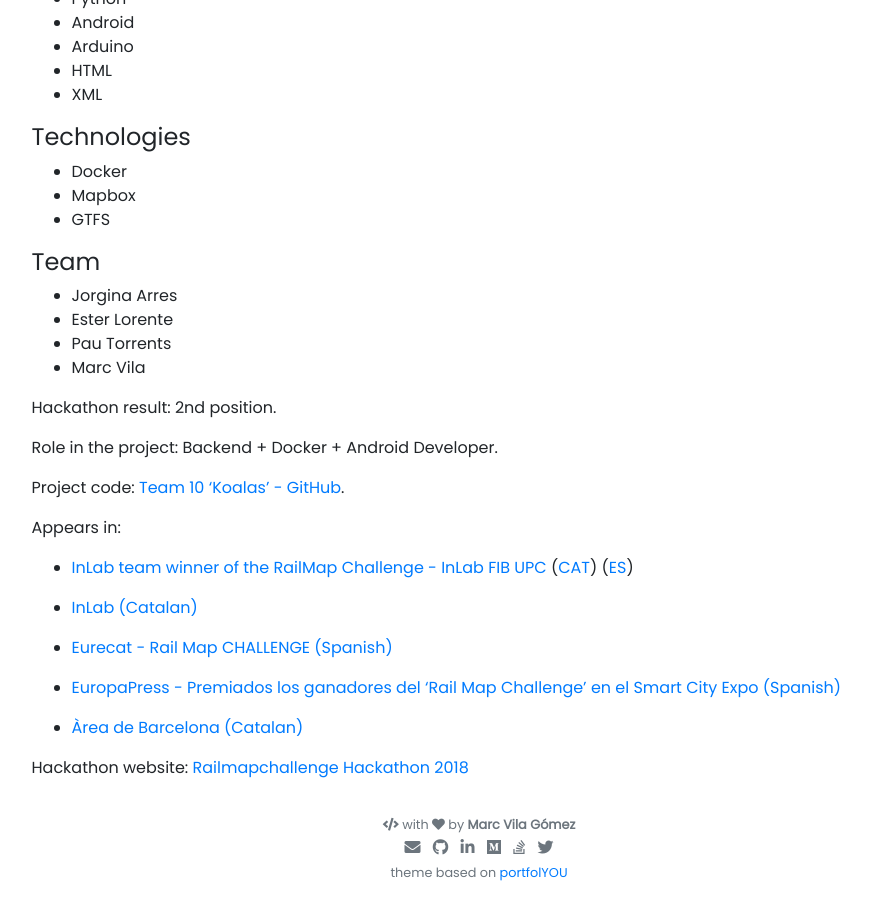
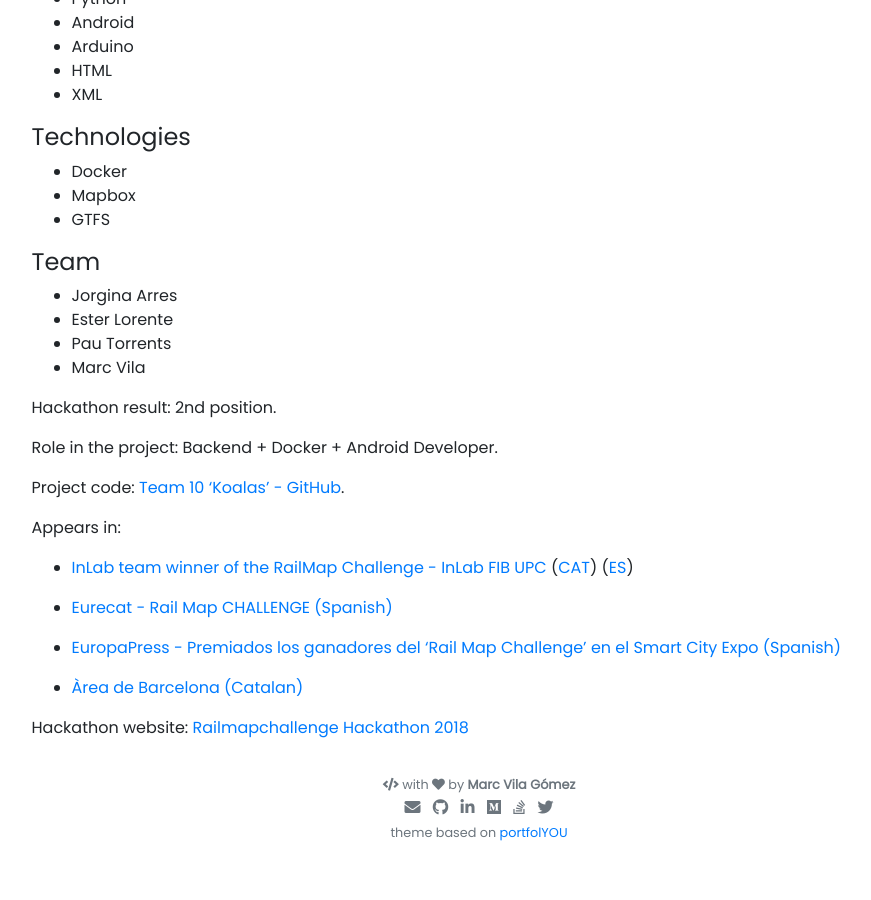
Before and after one commit to LaQuay/marcvila.me, a Jekyll site: the page built from _hackathons/team-10-railmapchallenge-2018.md, in a window 1280 px wide and 900 px high, scrolled down 1229 px. Shown: the whole window, without its empty margins (161-1032 px from the left). Built offline with Jekyll 4.4.1, drawn with Linux system fonts in a browser that asks for light colours; nearby versions of some CDN libraries; after the commit the page ends 2089 px from its top, so only the background shows below that.

Commit message:
fix hackathon

```diff
--- a/_hackathons/team-10-railmapchallenge-2018.md
+++ b/_hackathons/team-10-railmapchallenge-2018.md
@@ -61,8 +61,6 @@ Appears in:
 
 - [InLab team winner of the RailMap Challenge - InLab FIB UPC](https://inlab.fib.upc.edu/en/blog/inlab-team-winner-railmap-challenge) ([CAT](https://inlab.fib.upc.edu/ca/blog/equip-inlaber-guanyador-del-railmap-challenge)) ([ES](https://inlab.fib.upc.edu/es/blog/equipo-inlaber-ganador-del-railmap-challenge))
 
-- [InLab (Catalan)](https://www.atm.cat/documents/20121/69452/20181114+Lliurament+premis+Rail+Map+Challenge_ATMPDA.pdf)
-
 - [Eurecat - Rail Map CHALLENGE (Spanish)](https://eurecat.org/es/calendario/rail-map-challenge/)
 
 - [EuropaPress - Premiados los ganadores del 'Rail Map Challenge' en el Smart City Expo (Spanish)](https://www.europapress.es/catalunya/firadebarcelona-00630/noticia-premiados-ganadores-rail-map-challenge-smart-city-expo-20181114143436.html)
```
